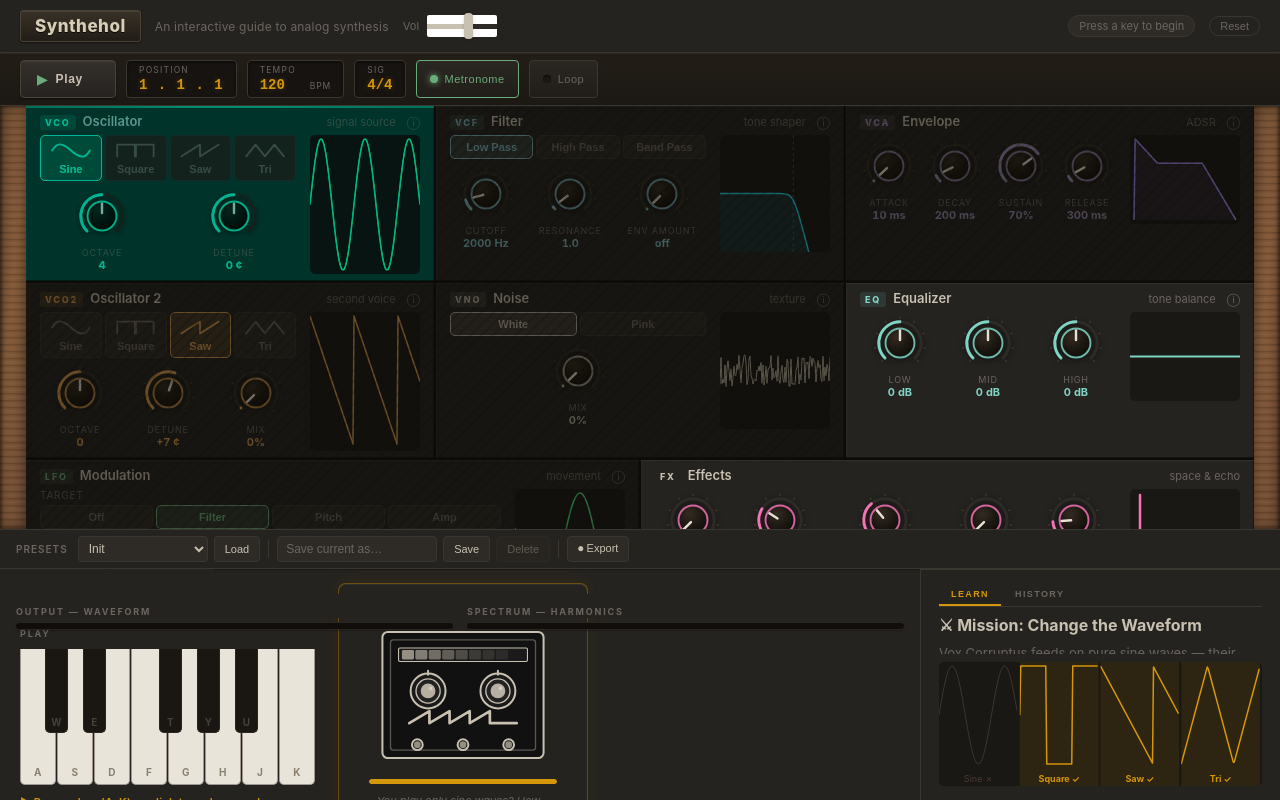
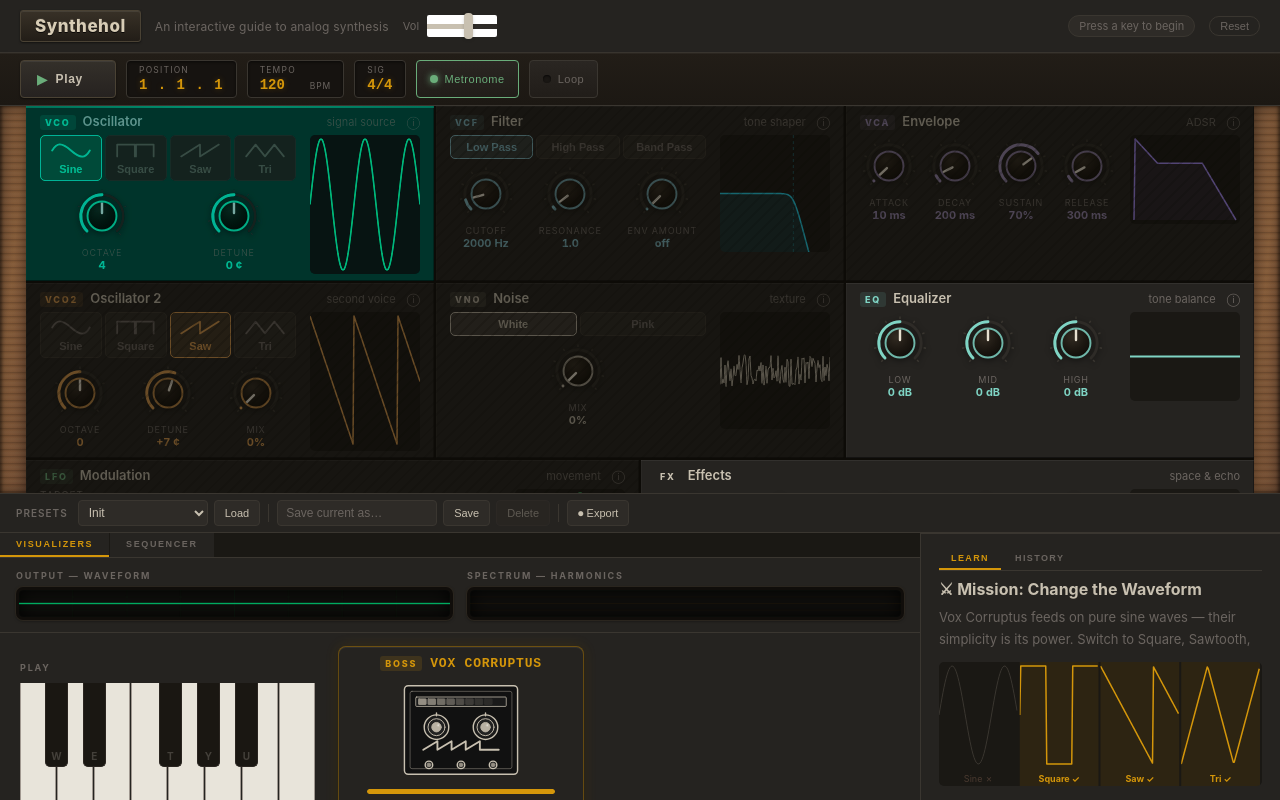
Before and after one commit to mattohara42/synthehol-daw, a website built with Vite: page index.html in a window 1280 px wide. Built offline with nearby package versions, Linux system fonts and the light colour scheme.

Commit message:
fix(ui): keep scope + spectrum visible; size the boss to fit the bottom region
The scope/spectrum row collapsed to ~1px: .lower-row had min-height:120px
immediately overridden by a stray min-height:0, so the enlarged boss filled the
whole keys-row and squeezed the visualizers out. Fixes:

- .lower-row: single min-height:100px floor so the scope + spectrum never collapse.
- main grid rows 2fr -> 1.6fr to give the bottom region enough height for
  scope + keyboard + boss (rack scrolls on short windows, as designed).
- Trim the boss so it fits alongside the scope: art 188->132, tighter padding/gap.
  Still centered, module-styled, and accent-distinct — just no longer tall enough
  to push the visualizers off-screen.

Co-Authored-By: Claude Opus 4.8 <noreply@anthropic.com>

```diff
--- a/src/style.css
+++ b/src/style.css
@@ -277,7 +277,7 @@ main {
   flex: 1;
   display: grid;
   grid-template-columns: 1fr 360px;
-  grid-template-rows: 2fr 1fr;   /* rack gets the lion's share for 3 module rows; keyboard+scope below */
+  grid-template-rows: 1.6fr 1fr;   /* rack up top (scrolls if short); scope + keyboard + boss below */
   min-height: 0;
   overflow: hidden;
 }
@@ -730,10 +730,9 @@ input[type="range"]::-moz-range-thumb {
 .lower-row {
   border-bottom: 1px solid var(--border);
   flex: 1;
-  min-height: 120px;
+  min-height: 100px;   /* scope + spectrum keep a real floor so they never collapse */
   display: flex;
   flex-direction: column;
-  min-height: 0;
 }
 
 /* Tab strip switching the lower-left panel between visualizers and sequencer. */
@@ -1076,8 +1075,8 @@ body[data-stage="seq"] .keys-row { display: none; }
   display: none;
   flex-direction: column;
   align-items: center;
-  gap: 10px;
-  padding: 12px 24px 14px;
+  gap: 7px;
+  padding: 9px 22px 11px;
   background: var(--surface);
   border-radius: 7px;
   box-shadow:
@@ -1107,8 +1106,8 @@ body[data-stage="seq"] .keys-row { display: none; }
   text-transform: uppercase;
 }
 .boss-svg-wrap svg {
-  width: 188px;
-  height: 148px;
+  width: 132px;
+  height: 104px;
   display: block;
 }
 
```
